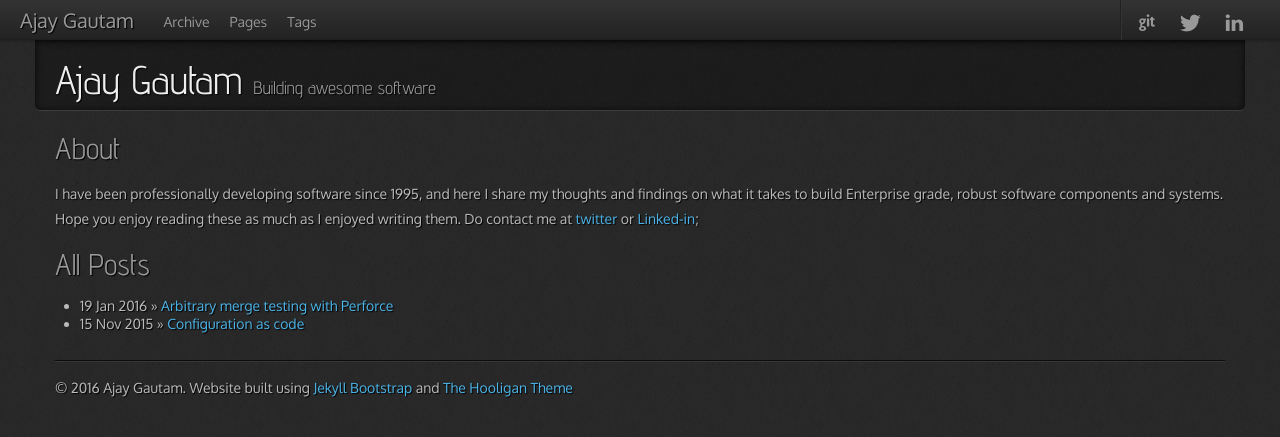
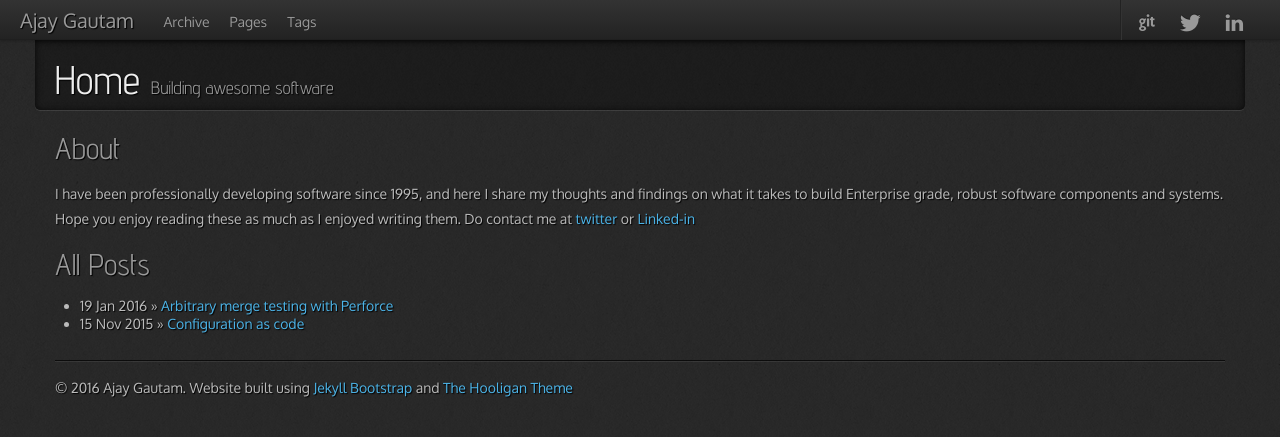
Before and after one commit to ajaygautam/ajaygautam-com, a Jekyll site: the page built from index.md, in a window 1280 px wide. Shown: the top 437 px of the page. Built offline with Jekyll 4.4.1, drawn with Linux system fonts in a browser that asks for light colours; nearby versions of some CDN libraries.

Commit message:
trying to fix theme

```diff
--- a/index.md
+++ b/index.md
@@ -1,12 +1,14 @@
 ---
+theme :
+  name : hooligan
 layout: page
-title: Ajay Gautam
+title: Home
 tagline: Building awesome software
 ---
 {% include JB/setup %}
 
 ## About
-I have been professionally developing software since 1995, and here I share my thoughts and findings on what it takes to build Enterprise grade, robust software components and systems. Hope you enjoy reading these as much as I enjoyed writing them. Do contact me at [twitter](http://www.twitter.com/ajaygautam42) or [Linked-in](http://www.linkedin.com/in/ajaygautam42);
+I have been professionally developing software since 1995, and here I share my thoughts and findings on what it takes to build Enterprise grade, robust software components and systems. Hope you enjoy reading these as much as I enjoyed writing them. Do contact me at [twitter](http://www.twitter.com/ajaygautam42) or [Linked-in](http://www.linkedin.com/in/ajaygautam42)
 
 ## All Posts
 
```
